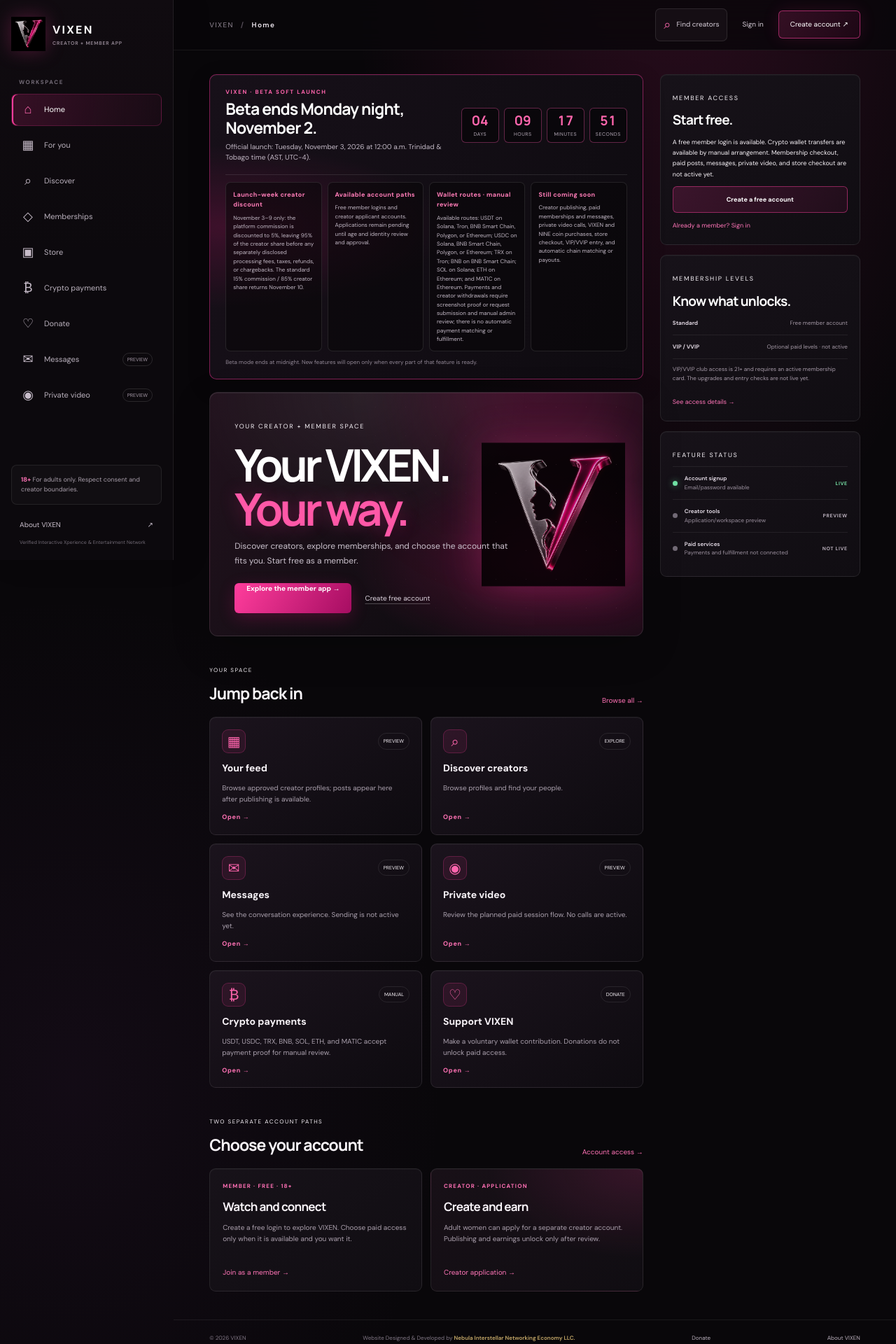
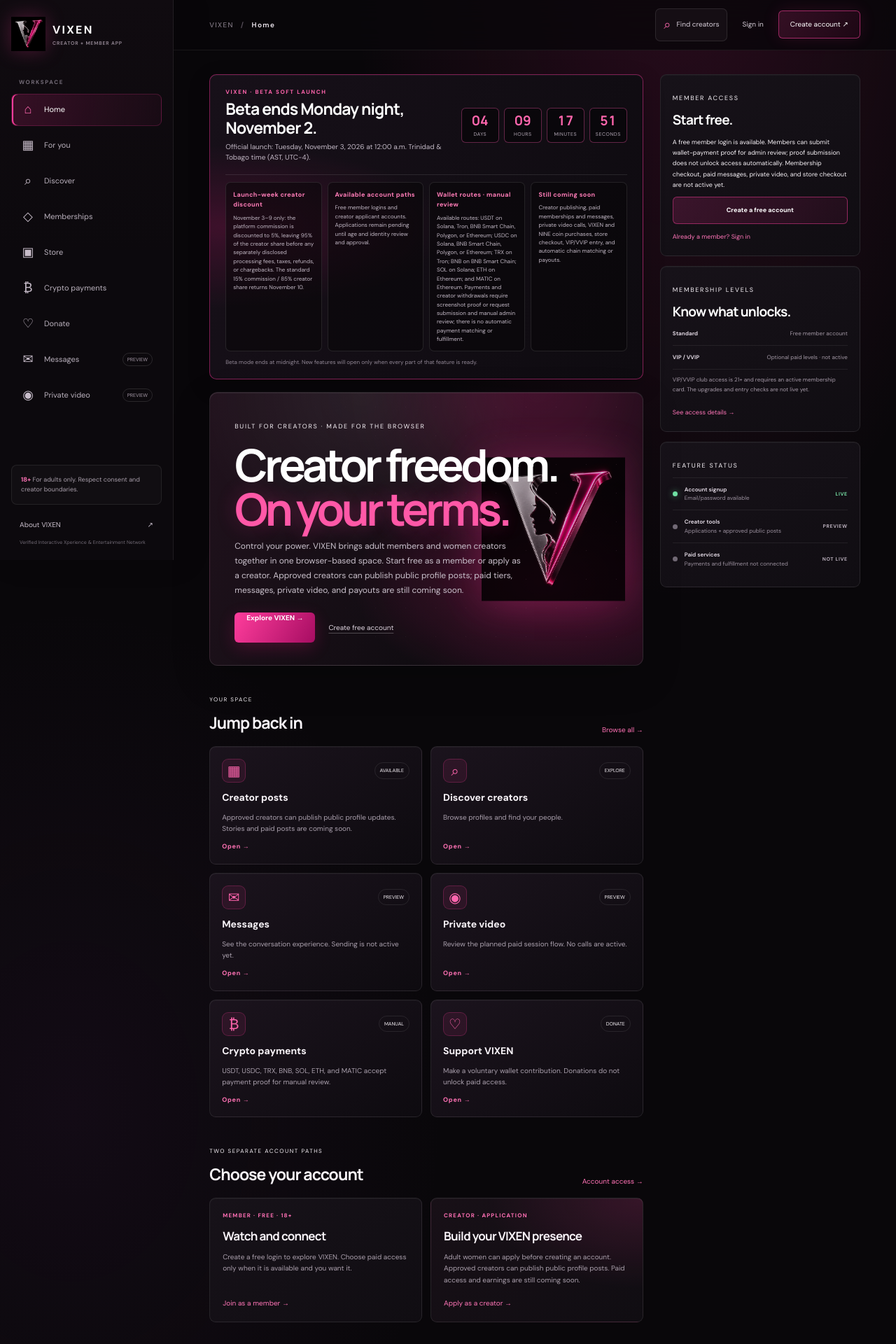
Before and after one commit to KSBPresident/VIXEN, a Next.js app: page / in a window 1280 px wide. Shown: the top 1920 px of the page at 70% size. Built offline with nearby package versions, Linux system fonts and the light colour scheme; no server answers.

Commit message:
Align VIXEN homepage with creator-first brand

```diff
--- a/app/page.tsx
+++ b/app/page.tsx
@@ -12,7 +12,7 @@
 ] as const;
 
 const tiles = [
-  ["▦", "Your feed", "Browse approved creator profiles; posts appear here after publishing is available.", "/member-preview", "PREVIEW"],
+  ["▦", "Creator posts", "Approved creators can publish public profile updates. Stories and paid posts are coming soon.", "/creators", "AVAILABLE"],
   ["⌕", "Discover creators", "Browse profiles and find your people.", "/creators", "EXPLORE"],
   ["✉", "Messages", "See the conversation experience. Sending is not active yet.", "/member-preview/messages", "PREVIEW"],
   ["◉", "Private video", "Review the planned paid session flow. No calls are active.", "/member-preview/sessions", "PREVIEW"],
@@ -51,17 +51,17 @@
           <div className="app-dashboard">
             <div className="app-primary">
               <LaunchCountdown />
-              <section className="app-hero"><div><p className="app-kicker">YOUR CREATOR + MEMBER SPACE</p><h1>Your VIXEN.<br/><em>Your way.</em></h1><p>Discover creators, explore memberships, and choose the account that fits you. Start free as a member.</p><div className="app-hero-actions"><Link className="app-button" href="/member-preview">Explore the member app →</Link><Link href={accountHref}>{isSignedIn ? "Open your account" : "Create free account"}</Link></div></div><Image src="/assets/vixen-mark-3d.png" alt="" aria-hidden="true" width={180} height={180}/></section>
+              <section className="app-hero"><div><p className="app-kicker">BUILT FOR CREATORS · MADE FOR THE BROWSER</p><h1>Creator freedom.<br/><em>On your terms.</em></h1><p>Control your power. VIXEN brings adult members and women creators together in one browser-based space. Start free as a member or apply as a creator. Approved creators can publish public profile posts; paid tiers, messages, private video, and payouts are still coming soon.</p><div className="app-hero-actions"><Link className="app-button" href="/member-preview">Explore VIXEN →</Link><Link href={accountHref}>{isSignedIn ? "Open your account" : "Create free account"}</Link></div></div><Image src="/assets/vixen-mark-3d.png" alt="" aria-hidden="true" width={180} height={180}/></section>
               <section className="app-section"><div className="app-section-head"><div><p className="app-kicker">YOUR SPACE</p><h2>Jump back in</h2></div><Link href="/creators">Browse all →</Link></div><div className="app-tiles">{tiles.map(([icon,title,description,href,status])=><Link className="app-tile" href={href} key={title}><span className="app-tile-meta"><i aria-hidden="true">{icon}</i><small>{status}</small></span><strong>{title}</strong><span>{description}</span><b>Open →</b></Link>)}</div></section>
               <section className="app-section"><div className="app-section-head"><div><p className="app-kicker">TWO SEPARATE ACCOUNT PATHS</p><h2>Choose your account</h2></div><Link href={accountHref}>{isSignedIn ? "Open account →" : "Account access →"}</Link></div><div className="app-account-cards">
                 <article><small>MEMBER · FREE · 18+</small><h3>Watch and connect</h3><p>Create a free login to explore VIXEN. Choose paid access only when it is available and you want it.</p><Link href={accountHref}>{isSignedIn ? "Open member account →" : "Join as a member →"}</Link></article>
-                <article className="creator"><small>CREATOR · APPLICATION</small><h3>Create and earn</h3><p>Adult women can apply for a separate creator account. Publishing and earnings unlock only after review.</p><Link href="/sign-up?type=creator">Creator application →</Link></article>
+                <article className="creator"><small>CREATOR · APPLICATION</small><h3>Build your VIXEN presence</h3><p>Adult women can apply before creating an account. Approved creators can publish public profile posts. Paid access and earnings are still coming soon.</p><Link href="/sign-up?type=creator">Apply as a creator →</Link></article>
               </div></section>
             </div>
             <aside className="app-rail" aria-label="Account and feature status">
-              <section className="app-rail-card"><p className="app-kicker">MEMBER ACCESS</p><h2>Start free.</h2><p>A free member login is available. Crypto wallet transfers are available by manual arrangement. Membership checkout, paid posts, messages, private video, and store checkout are not active yet.</p><Link className="app-rail-cta" href={accountHref}>{isSignedIn ? "Open your account" : "Create a free account"}</Link>{!isSignedIn && <Link className="app-rail-link" href="/account">Already a member? Sign in</Link>}</section>
+              <section className="app-rail-card"><p className="app-kicker">MEMBER ACCESS</p><h2>Start free.</h2><p>A free member login is available. Members can submit wallet-payment proof for admin review; proof submission does not unlock access automatically. Membership checkout, paid messages, private video, and store checkout are not active yet.</p><Link className="app-rail-cta" href={accountHref}>{isSignedIn ? "Open your account" : "Create a free account"}</Link>{!isSignedIn && <Link className="app-rail-link" href="/account">Already a member? Sign in</Link>}</section>
               <section className="app-rail-card"><p className="app-kicker">MEMBERSHIP LEVELS</p><h2>Know what unlocks.</h2><div className="app-tier"><b>Standard</b><span>Free member account</span></div><div className="app-tier"><b>VIP / VVIP</b><span>Optional paid levels · not active</span></div><p className="app-note">VIP/VVIP club access is 21+ and requires an active membership card. The upgrades and entry checks are not live yet.</p><Link className="app-rail-link" href="/pricing">See access details →</Link></section>
-              <section className="app-rail-card app-status"><p className="app-kicker">FEATURE STATUS</p><div><i className="live"/> <span><b>Account signup</b><small>Email/password available</small></span><strong>LIVE</strong></div><div><i/> <span><b>Creator tools</b><small>Application/workspace preview</small></span><strong>PREVIEW</strong></div><div><i/> <span><b>Paid services</b><small>Payments and fulfillment not connected</small></span><strong>NOT LIVE</strong></div></section>
+              <section className="app-rail-card app-status"><p className="app-kicker">FEATURE STATUS</p><div><i className="live"/> <span><b>Account signup</b><small>Email/password available</small></span><strong>LIVE</strong></div><div><i/> <span><b>Creator tools</b><small>Applications + approved public posts</small></span><strong>PREVIEW</strong></div><div><i/> <span><b>Paid services</b><small>Payments and fulfillment not connected</small></span><strong>NOT LIVE</strong></div></section>
             </aside>
           </div>
         </div>
```
